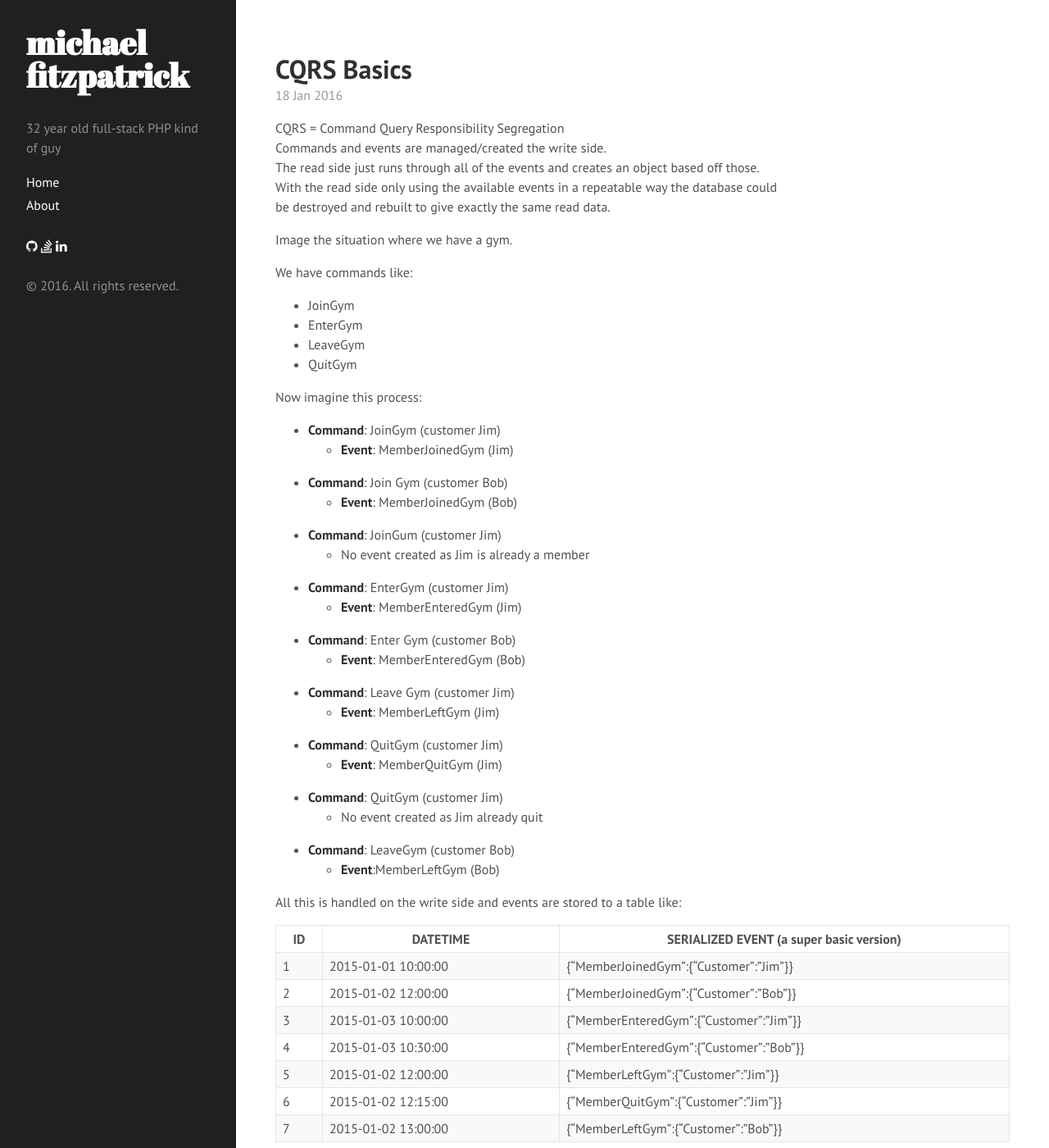
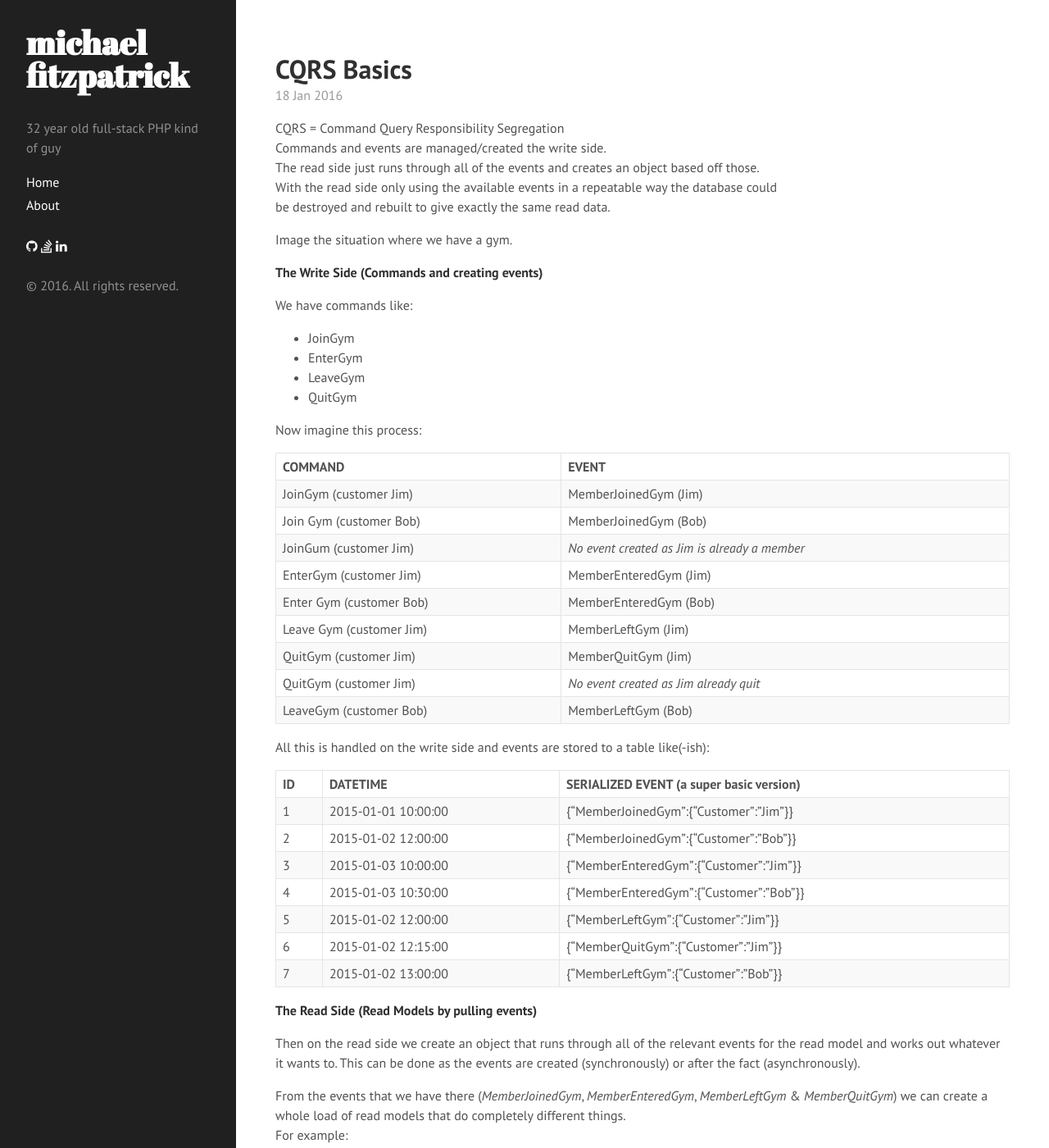
Before and after one commit to qooplmao/qooplmao.github.io, a Jekyll site: the page built from _posts/2016-01-18-cqrs-basics.md, in a window 1280 px wide and 1400 px high. Shown: the whole window at 82% size. Built offline with Jekyll 4.4.1, drawn with Linux system fonts in a browser that asks for light colours; nearby versions of some CDN libraries; Markdown is read by kramdown in place of the engine named in the settings.

Commit message:
update to cars basics

```diff
--- a/_posts/2016-01-18-cqrs-basics.md
+++ b/_posts/2016-01-18-cqrs-basics.md
@@ -13,6 +13,8 @@ be destroyed and rebuilt to give exactly the same read data.
 
 Image the situation where we have a gym.
 
+**The Write Side (Commands and creating events)**
+
 We have commands like:
 
 - JoinGym
@@ -22,29 +24,22 @@ We have commands like:
 
 Now imagine this process:
 
-- **Command**: JoinGym (customer Jim)
-    - **Event**: MemberJoinedGym (Jim)
-- **Command**: Join Gym (customer Bob)
-    - **Event**: MemberJoinedGym (Bob)
-- **Command**: JoinGum (customer Jim)
-    - No event created as Jim is already a member
-- **Command**: EnterGym (customer Jim)
-    - **Event**: MemberEnteredGym (Jim)
-- **Command**: Enter Gym (customer Bob)
-    - **Event**: MemberEnteredGym (Bob)
-- **Command**: Leave Gym (customer Jim)
-    - **Event**: MemberLeftGym (Jim)
-- **Command**: QuitGym (customer Jim)
-    - **Event**: MemberQuitGym (Jim)
-- **Command**: QuitGym (customer Jim)
-    - No event created as Jim already quit
-- **Command**: LeaveGym (customer Bob)
-    - **Event**:MemberLeftGym (Bob)
+| COMMAND                  | EVENT                                          |
+| :----------------------- | :--------------------------------------------- |
+| JoinGym (customer Jim)   | MemberJoinedGym (Jim)                          |
+| Join Gym (customer Bob)  | MemberJoinedGym (Bob)                          |
+| JoinGum (customer Jim)   | *No event created as Jim is already a member*  |
+| EnterGym (customer Jim)  | MemberEnteredGym (Jim)                         |
+| Enter Gym (customer Bob) | MemberEnteredGym (Bob)                         |
+| Leave Gym (customer Jim) | MemberLeftGym (Jim)                            |
+| QuitGym (customer Jim)   | MemberQuitGym (Jim)                            |
+| QuitGym (customer Jim)   | *No event created as Jim already quit*         |
+| LeaveGym (customer Bob)  | MemberLeftGym (Bob)                            |
 
-All this is handled on the write side and events are stored to a table like:
+All this is handled on the write side and events are stored to a table like(-ish):
 
 | ID  | DATETIME               | SERIALIZED EVENT (a super basic version)    |
-| --- | ---------------------- | ------------------------------------------- |
+| :-- | :--------------------- | :------------------------------------------ |
 | 1   | 2015-01-01 10:00:00    | {"MemberJoinedGym":{"Customer":"Jim"}}      |
 | 2   | 2015-01-02 12:00:00    | {"MemberJoinedGym":{"Customer":"Bob"}}      |
 | 3   | 2015-01-03 10:00:00    | {"MemberEnteredGym":{"Customer":"Jim"}}     |
@@ -52,6 +47,9 @@ All this is handled on the write side and events are stored to a table like:
 | 5   | 2015-01-02 12:00:00    | {"MemberLeftGym":{"Customer":"Jim"}}        |
 | 6   | 2015-01-02 12:15:00    | {"MemberQuitGym":{"Customer":"Jim"}}        |
 | 7   | 2015-01-02 13:00:00    | {"MemberLeftGym":{"Customer":"Bob"}}        |
+
+
+**The Read Side (Read Models by pulling events)**
 
 Then on the read side we create an object that runs through all of the relevant
 events for the read model and works out whatever it wants to. This can be done
```
